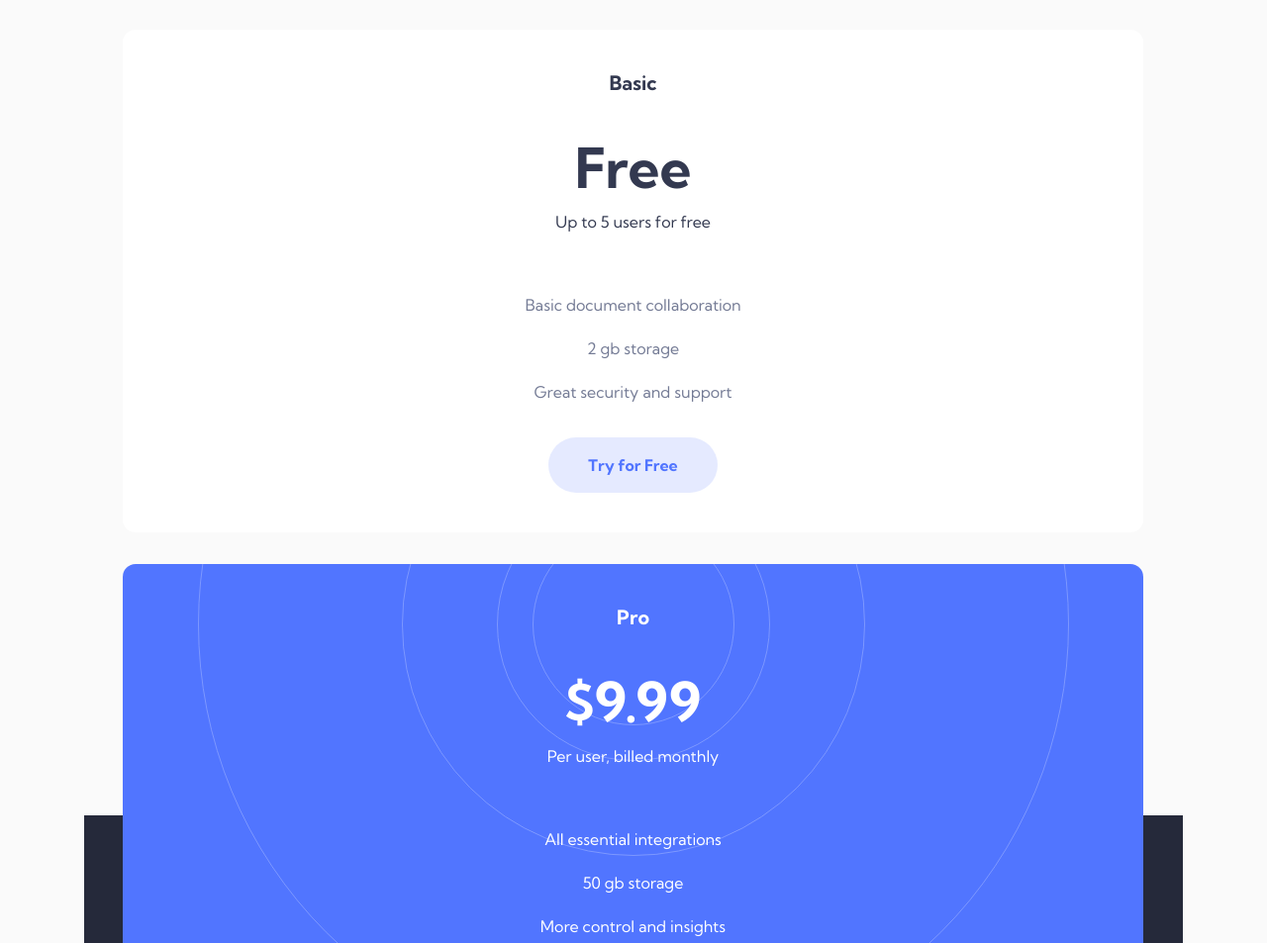
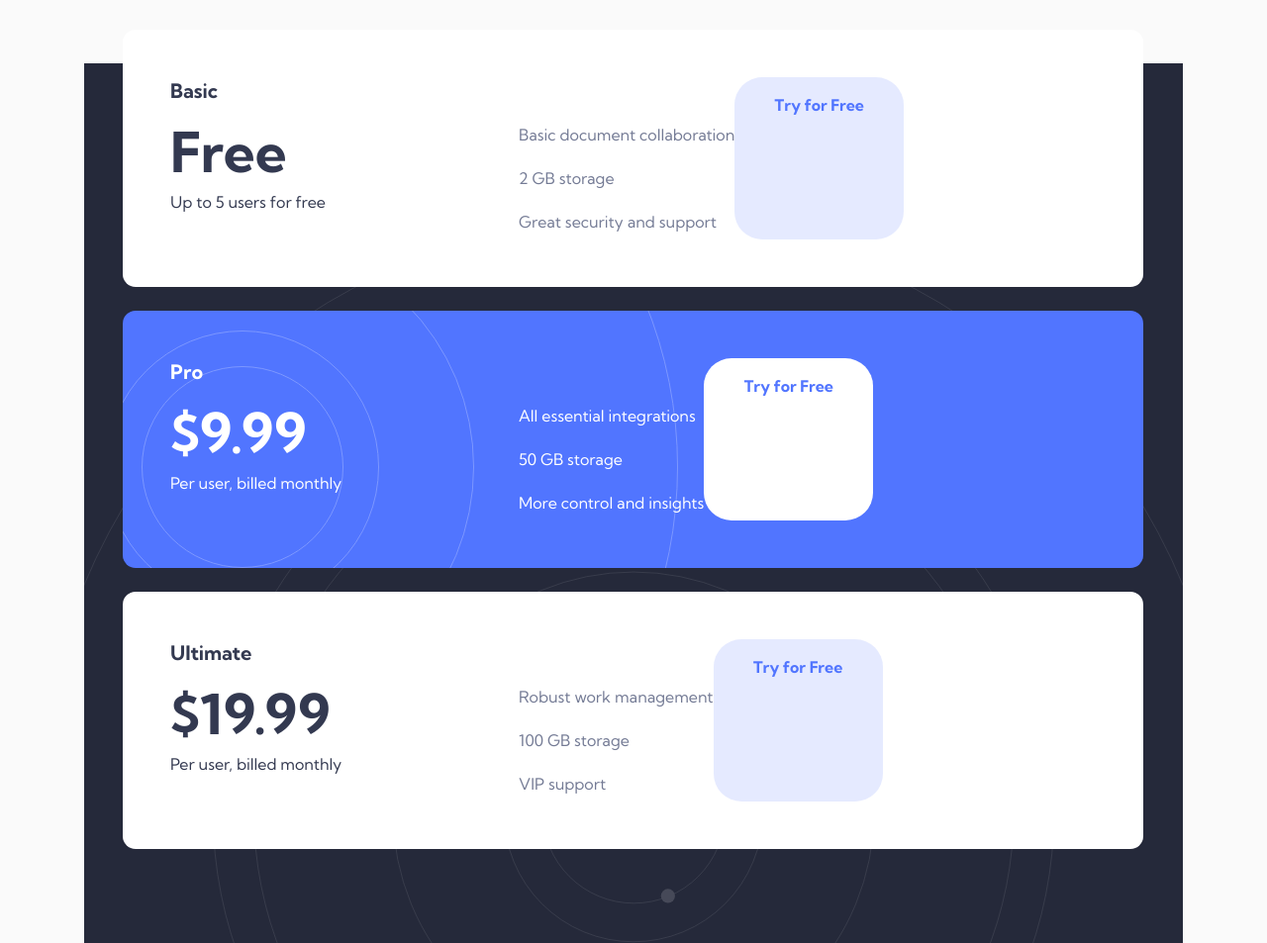
Before and after one commit to miguelzaga/officelite-coming-soon-site, a plain HTML site: page index.html in a window 1280 px wide. Shown: the part 960-1913 px from the top of the page at 99% size. Drawn offline with Linux system fonts and the light colour scheme.

Commit message:
syle pricing for tablet

```diff
--- a/index.html
+++ b/index.html
@@ -129,12 +129,14 @@
         </section>
         <div class="pricing">
           <article class="pricing__card card">
+            <div class="pricing__content">
               <h2 class="pricing__title h2">Basic</h2>
               <p class="pricing__price"><b class="big">Free</b></p>
               <p class="pricing__description">Up to 5 users for free</p>
+            </div>
             <ul class="pricing__list">
               <li class="pricing__list-li">Basic document collaboration</li>
-              <li class="pricing__list-li">2 gb storage</li>
+              <li class="pricing__list-li">2 GB storage</li>
               <li class="pricing__list-li">Great security and support</li>
             </ul>
 
@@ -143,12 +145,14 @@
             >
           </article>
           <article class="pricing__card pricing__card--alt card">
+            <div class="pricing__content">
               <h2 class="pricing__title h2">Pro</h2>
               <p class="pricing__price"><b class="big">$9.99 </b></p>
               <p class="pricing__description">Per user, billed monthly</p>
+            </div>
             <ul class="pricing__list">
               <li class="pricing__list-li">All essential integrations</li>
-              <li class="pricing__list-li">50 gb storage</li>
+              <li class="pricing__list-li">50 GB storage</li>
               <li class="pricing__list-li">More control and insights</li>
             </ul>
             <a href="./sign-up.html" class="pricing__btn button-3"
@@ -161,12 +165,14 @@
             />
           </article>
           <article class="pricing__card card">
+            <div class="pricing__content">
               <h2 class="pricing__title h2">Ultimate</h2>
               <p class="pricing__price"><b class="big">$19.99</b></p>
               <p class="pricing__description">Per user, billed monthly</p>
+            </div>
             <ul class="pricing__list">
               <li class="pricing__list-li">Robust work management</li>
-              <li class="pricing__list-li">100 gb storage</li>
+              <li class="pricing__list-li">100 GB storage</li>
               <li class="pricing__list-li">VIP support</li>
             </ul>
             <a href="./sign-up.html" class="pricing__btn button-2"
--- a/stylesheets/scss/05-components/_pricing.scss
+++ b/stylesheets/scss/05-components/_pricing.scss
@@ -10,6 +10,12 @@
   &__card {
     padding-top: 40px;
     padding-bottom: 40px;
+    display: flex;
+    flex-flow: column nowrap;
+  }
+
+  &__content {
+    margin-bottom: 56px;
   }
 
   &__title {
@@ -22,7 +28,6 @@
 
   &__description {
     color: var(--font-main-1);
-    margin-bottom: 56px;
   }
 
   &__list {
@@ -54,4 +59,46 @@
       }
     }
   }
+
+  // Tablet
+  @include a.breakpoint(768px) {
+    text-align: left;
+    gap: 24px;
+
+    &__card {
+      padding: 48px;
+      flex-flow: row wrap;
+    }
+
+    &__content {
+      width: calc(400px - 48px);
+      margin-bottom: 24px;
+    }
+
+    &__title {
+      margin-bottom: 16px;
+    }
+
+    &__price {
+      margin-bottom: 4px;
+    }
+
+    &__list {
+      margin-top: calc(92px - 48px);
+      margin-bottom: 0;
+    }
+
+    &__btn {
+      margin-left: 0;
+    }
+
+    &__card--alt {
+      & .pricing {
+        &__bg {
+          top: -282px;
+          left: -319px;
+        }
+      }
+    }
+  }
 }
```
Also changed, not shown: stylesheets/css/style.css, 1 other file. Lines whose indentation alone changed are shown as unchanged.
